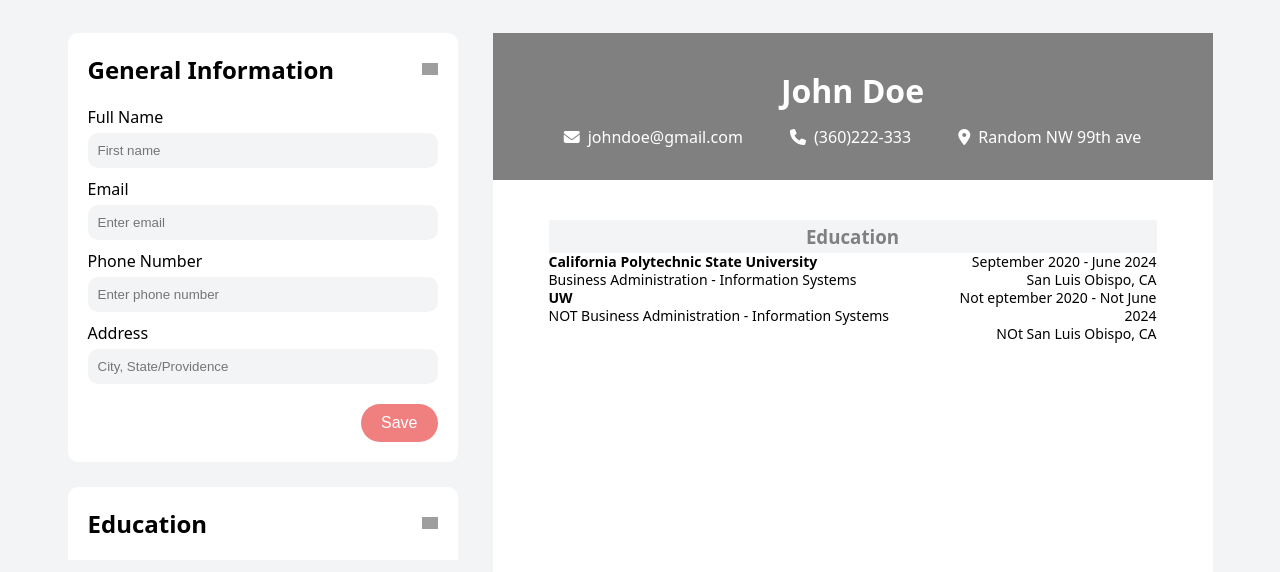
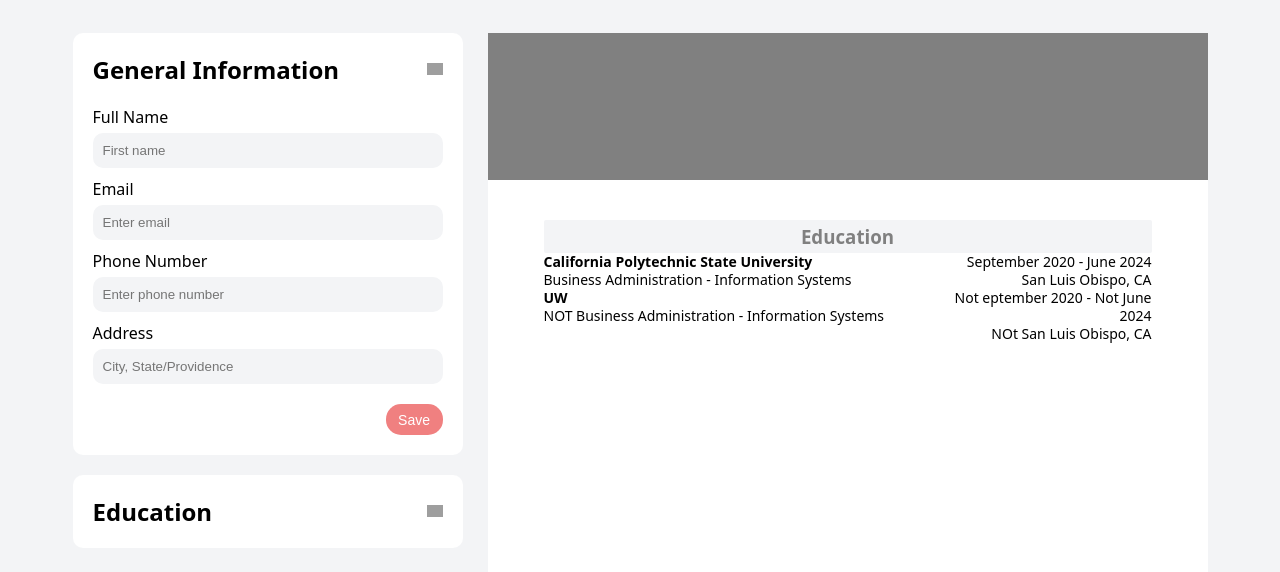
Before and after one commit to mosierkyle/impressify, a React (Vite) app: page / in a window 1280 px wide. Shown: the top 572 px of the page. Built offline with nearby package versions, Linux system fonts and the light colour scheme; grey boxes are pictures that could not be loaded.

Commit message:
Add education functionality

```diff
--- a/src/components/Education.jsx
+++ b/src/components/Education.jsx
@@ -66,7 +66,12 @@ export default function Education({ formData, setFormData }) {
             );
           })}
           <div className="add-education">
-            <button className="add-education-button">+ Education</button>
+            <button
+              className="add-education-button"
+              onClick={() => handleEdit(formData.education.length)}
+            >
+              + Education
+            </button>
           </div>
         </div>
       )}
--- a/src/components/Forms/EducationForm.jsx
+++ b/src/components/Forms/EducationForm.jsx
@@ -9,19 +9,29 @@ export default function EducationForm({
   currentSchool,
 }) {
   const [schoolName, setSchoolName] = useState(
-    currentSchool >= 0 ? formData.education[currentSchool].name : ''
+    currentSchool != formData.education.length
+      ? formData.education[currentSchool].name
+      : ''
   );
   const [schoolMajor, setSchoolMajor] = useState(
-    currentSchool >= 0 ? formData.education[currentSchool].major : ''
+    currentSchool != formData.education.length
+      ? formData.education[currentSchool].major
+      : ''
   );
   const [schoolStart, setSchoolStart] = useState(
-    currentSchool >= 0 ? formData.education[currentSchool].start : ''
+    currentSchool != formData.education.length
+      ? formData.education[currentSchool].start
+      : ''
   );
   const [schoolEnd, setSchoolEnd] = useState(
-    currentSchool >= 0 ? formData.education[currentSchool].end : ''
+    currentSchool != formData.education.length
+      ? formData.education[currentSchool].end
+      : ''
   );
   const [schoolLocation, setSchoolLocation] = useState(
-    currentSchool >= 0 ? formData.education[currentSchool].location : ''
+    currentSchool != formData.education.length
+      ? formData.education[currentSchool].location
+      : ''
   );
 
   function handleSchoolName(e) {
@@ -44,7 +54,6 @@ export default function EducationForm({
   }
 
   function handleSave() {
-    if (currentSchool) {
     const updatedEducation = [...formData.education];
     updatedEducation[currentSchool] = {
       name: schoolName,
@@ -54,7 +63,6 @@ export default function EducationForm({
       location: schoolLocation,
     };
     setFormData({ ...formData, education: updatedEducation });
-    }
     setSchoolName('');
     setSchoolMajor('');
     setSchoolEnd('');
--- a/src/components/General.jsx
+++ b/src/components/General.jsx
@@ -28,6 +28,7 @@ function General({ formData, setFormData }) {
 
   function handleSave() {
     setEditSave((editSave += 1));
+    setDownUp((downUp += 1));
     setFormData({
       fullName: fullName,
       email: email,
--- a/src/components/Templates/generalTemplate.jsx
+++ b/src/components/Templates/generalTemplate.jsx
@@ -10,21 +10,19 @@ export default function GeneralTemplate({ formData }) {
           crossorigin="anonymous"
         ></script>
       </Helmet>
-      <h1 className="fullname"> John Doe{formData.fullName}</h1>
+      <h1 className="fullname">{formData.fullName}</h1>
       <div className="info">
         <p>
-          {' '}
-          <i className="fa-solid fa-envelope svg"></i>
-          johndoe@gmail.com
+          {formData.email && <i className="fa-solid fa-envelope svg"></i>}
           {formData.email}
         </p>
         <p>
-          <i className="fa-solid fa-phone svg"></i>
-          (360)222-333 {formData.phone}
+          {formData.phone && <i className="fa-solid fa-phone svg"></i>}
+          {formData.phone}
         </p>
         <p>
-          <i className="fa-solid fa-location-dot svg"></i>
-          Random NW 99th ave{formData.address}
+          {formData.address && <i className="fa-solid fa-location-dot svg"></i>}
+          {formData.address}
         </p>
       </div>
     </div>
--- a/src/styles/App.css
+++ b/src/styles/App.css
@@ -3,7 +3,7 @@
   margin: 0;
   display: flex;
   justify-content: center;
-  gap: 75px;
+  gap: 65px;
   height: fit-content;
   max-width: 1500px;
   min-width: 750px;
@@ -14,7 +14,7 @@
   justify-content: start;
   width: max(20%, 350px);
   flex-direction: column;
-  gap: 25px;
+  gap: 20px;
 }
 
 .resume {
--- a/src/styles/Education.css
+++ b/src/styles/Education.css
@@ -12,8 +12,9 @@
   width: 100%;
   height: fit-content;
   padding: 20px;
-  border-top-right-radius: 10px;
-  border-top-left-radius: 10px;
+  /* border-top-right-radius: 10px;
+  border-top-left-radius: 10px; */
+  border-radius: 10px;
 }
 
 .header {
@@ -52,11 +53,11 @@
   margin-top: 10px;
   border: none;
   padding: 10px 20px;
-  background-color: #f08080;
   color: white;
-  border-radius: 25px;
-  font-weight: 400;
-  font-size: 16px;
+  border-radius: 10px;
+  font-weight: 500;
+  font-size: 14px;
+  background-color: black;
 }
 
 .button-div {
@@ -66,7 +67,7 @@
 
 .button:hover {
   cursor: pointer;
-  background-color: rgba(240, 128, 128, 0.8);
+  background-color: rgba(0, 0, 0, 0.9);
 }
 
 .expand-icon {
@@ -90,7 +91,6 @@
 
 .editSchool {
   margin: 0;
-  font-size: 0.9rem;
 }
 
 .educations {
@@ -103,6 +103,7 @@
   padding: 20px;
   margin-top: 5px;
   align-items: center;
+  border-radius: 10px;
 }
 
 .school-title {
@@ -119,8 +120,9 @@
   padding: 20px;
   margin-top: 5px;
   align-items: center;
-  border-bottom-left-radius: 10px;
-  border-bottom-right-radius: 10px;
+  /* border-bottom-left-radius: 10px;
+  border-bottom-right-radius: 10px; */
+  border-radius: 10px;
 }
 
 .add-education-button {
--- a/src/styles/EducationForm.css
+++ b/src/styles/EducationForm.css
@@ -40,12 +40,12 @@
 .button {
   margin-top: 10px;
   border: none;
-  padding: 10px 20px;
+  padding: 7.5px 12.5px;
   background-color: #f08080;
   color: white;
-  border-radius: 25px;
+  border-radius: 15px;
   font-weight: 400;
-  font-size: 16px;
+  font-size: 14px;
 }
 
 .button-div {
--- a/src/styles/General.css
+++ b/src/styles/General.css
@@ -51,11 +51,11 @@
   margin-top: 10px;
   border: none;
   padding: 10px 20px;
-  background-color: #f08080;
   color: white;
-  border-radius: 25px;
-  font-weight: 400;
-  font-size: 16px;
+  border-radius: 10px;
+  font-weight: 500;
+  font-size: 14px;
+  background-color: black;
 }
 
 .button-div {
@@ -65,7 +65,7 @@
 
 .button:hover {
   cursor: pointer;
-  background-color: rgba(240, 128, 128, 0.8);
+  background-color: rgba(0, 0, 0, 0.8);
 }
 
 .expand-icon {
```
Lines whose indentation alone changed are shown as unchanged.
